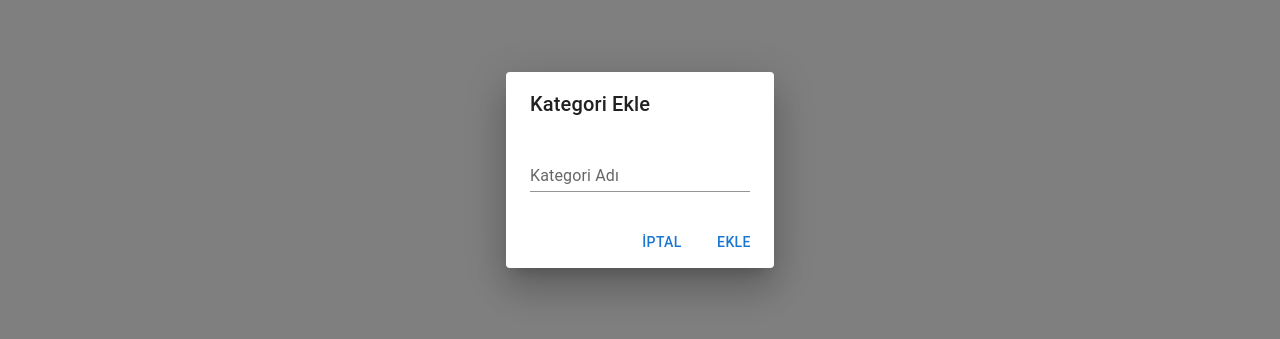
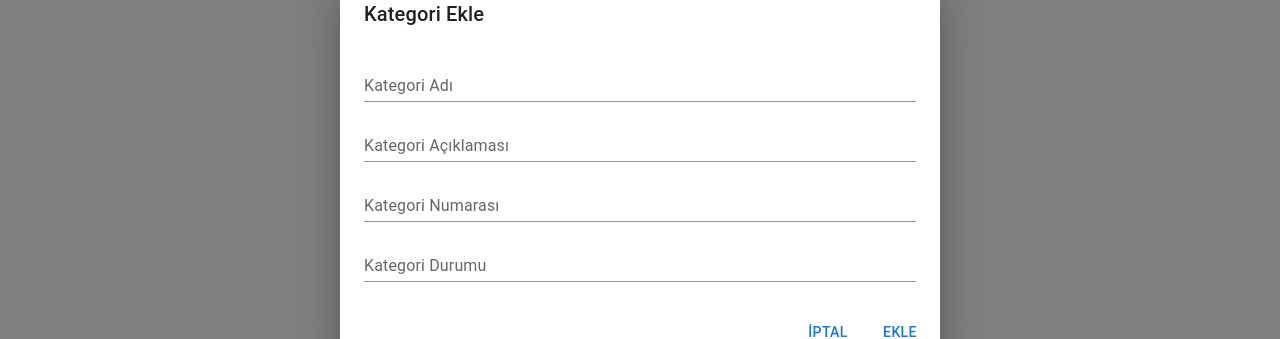
Before and after one commit to mmutlucod/eCommerce, a React (Create React App) app in the folder ecommerce/: page /categories in a window 1280 px wide. Both pictures are taken after a click on the button 1164 px from the left and 155 px from the top of the page. Shown: the part 230-569 px from the top of the page. Built offline with nearby package versions, Linux system fonts and the light colour scheme; no server answers.

Commit message:
Update Categories.js

```diff
--- a/ecommerce/src/admin/Categories.js
+++ b/ecommerce/src/admin/Categories.js
@@ -34,7 +34,12 @@ function Categories() {
   const [openDialog, setOpenDialog] = useState(false);
   const [snackbarOpen, setSnackbarOpen] = useState(false);
   const [snackbarMessage, setSnackbarMessage] = useState('');
-  const [newCategory, setNewCategory] = useState('');
+  const [newCategory, setNewCategory] = useState({
+    name: '',
+    description: '',
+    categoryNumber: '',
+    status: ''
+  });
   const [editCategory, setEditCategory] = useState(null);
 
   useEffect(() => {
@@ -86,18 +91,23 @@ function Categories() {
   };
 
   const handleChange = (e) => {
-    setNewCategory(e.target.value);
+    setNewCategory({ ...newCategory, [e.target.name]: e.target.value });
   };
 
   const handleEditChange = (e) => {
-    setEditCategory(e.target.value);
+    setEditCategory({ ...editCategory, [e.target.name]: e.target.value });
   };
 
   const handleSubmit = async () => {
     try {
-      await api.post('/admin/categories', { name: newCategory });
+      await api.post('/admin/create-category', newCategory);
       fetchCategories();
-      setNewCategory('');
+      setNewCategory({
+        name: '',
+        description: '',
+        categoryNumber: '',
+        status: ''
+      });
       handleCloseDialog();
       handleSnackbarOpen('Kategori başarıyla eklendi.'); // Snackbar mesajı
     } catch (error) {
@@ -108,7 +118,7 @@ function Categories() {
 
   const handleEditSubmit = async () => {
     try {
-      await api.put(`/admin/categories/${editCategory.id}`, { name: editCategory.name });
+      await api.put(`/admin/categories/${editCategory.id}`, editCategory);
       fetchCategories();
       handleCloseDialog();
       handleSnackbarOpen('Kategori başarıyla güncellendi.'); // Snackbar mesajı
@@ -132,7 +142,6 @@ function Categories() {
                   <Table sx={{ minWidth: 650 }} aria-label="simple table">
                     <TableHead>
                       <TableRow>
-
                         <TableCell> Kategori Adı</TableCell>
                         <TableCell> Kategori Açıklaması</TableCell>
                         <TableCell> Kategori Numarası</TableCell>
@@ -152,12 +161,10 @@ function Categories() {
                           key={category.id}
                           sx={{ '&:last-child td, &:last-child th': { border: 0 } }}
                         >
-
                           <TableCell>{category.category_name}</TableCell>
                           <TableCell>{category.description}</TableCell>
-                          <TableCell>{category.id}</TableCell>
+                          <TableCell>{category.category_id}</TableCell>
                           <TableCell>{category.ApprovalStatus.status_name}</TableCell>
-
                           <TableCell align="right">
                             <IconButton aria-label="edit" onClick={() => handleEdit(category)}>
                               <EditIcon color="primary" />
@@ -216,7 +223,37 @@ function AddEditCategoryDialog({ open, onClose, handleChange, handleSubmit, hand
           type="text"
           fullWidth
           variant="standard"
-          value={isEditMode ? editCategory.name : newCategory}
+          value={isEditMode ? editCategory.name : newCategory.name}
+          onChange={isEditMode ? handleEditChange : handleChange}
+        />
+        <TextField
+          margin="dense"
+          name="description"
+          label="Kategori Açıklaması"
+          type="text"
+          fullWidth
+          variant="standard"
+          value={isEditMode ? editCategory.description : newCategory.description}
+          onChange={isEditMode ? handleEditChange : handleChange}
+        />
+        <TextField
+          margin="dense"
+          name="categoryNumber"
+          label="Kategori Numarası"
+          type="text"
+          fullWidth
+          variant="standard"
+          value={isEditMode ? editCategory.categoryNumber : newCategory.categoryNumber}
+          onChange={isEditMode ? handleEditChange : handleChange}
+        />
+        <TextField
+          margin="dense"
+          name="status"
+          label="Kategori Durumu"
+          type="text"
+          fullWidth
+          variant="standard"
+          value={isEditMode ? editCategory.status : newCategory.status}
           onChange={isEditMode ? handleEditChange : handleChange}
         />
       </DialogContent>
```
